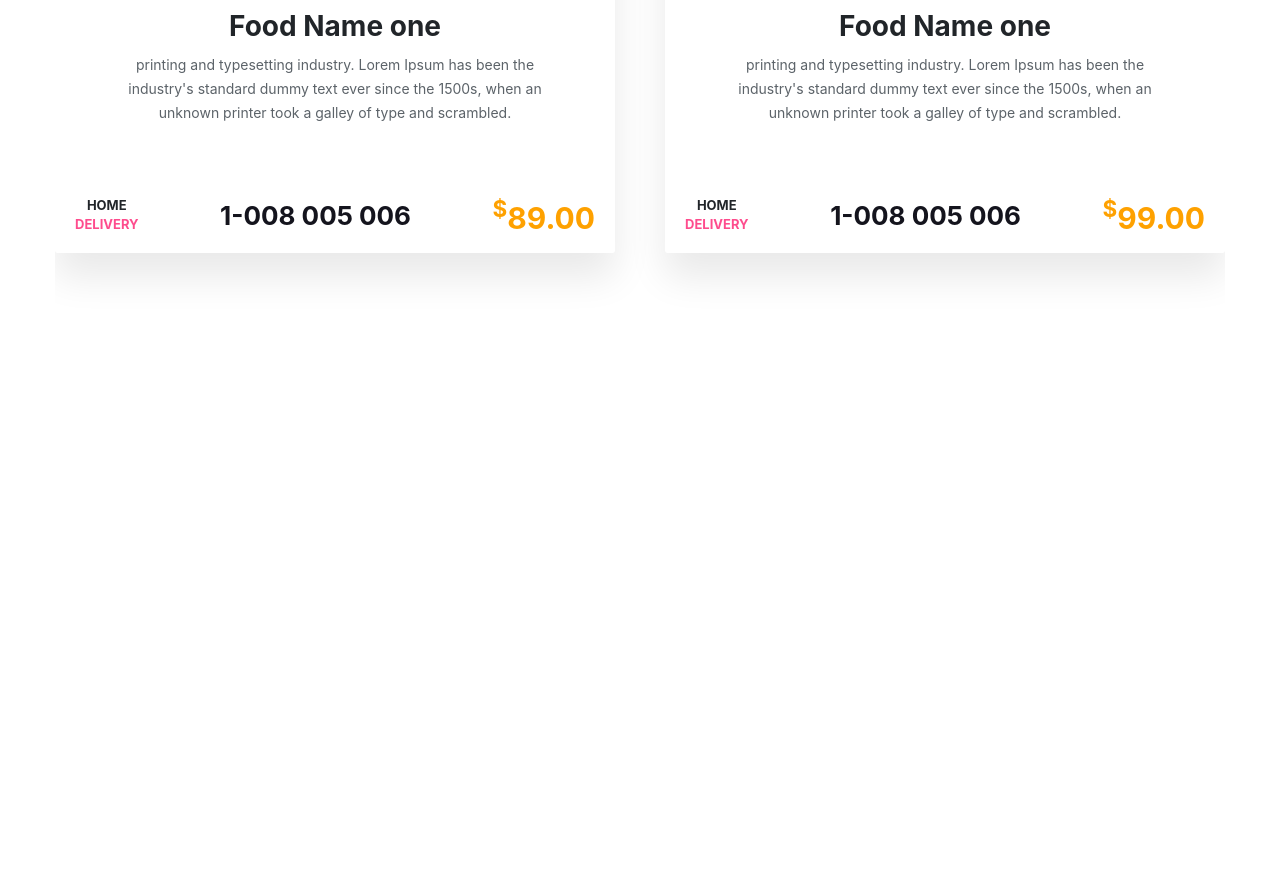
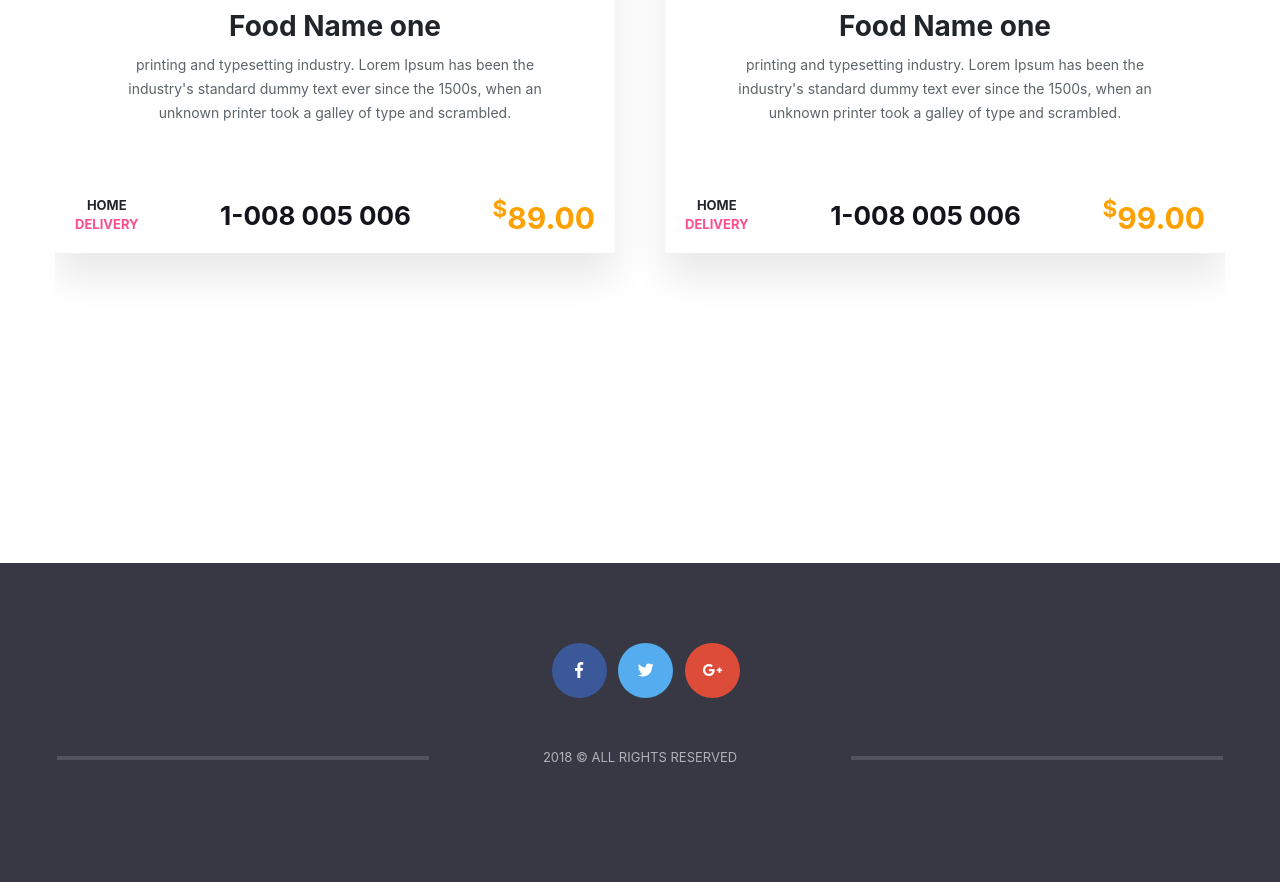
Before and after one commit to DaniilOleghovich/new_restaurant, a plain HTML site: page app/index.html in a window 1280 px wide. Shown: the part 1855-2737 px from the top of the page. Before the commit the page ends 2418 px from the top, so only its background shows below. Drawn offline with nearby package versions, Linux system fonts and the light colour scheme.

Commit message:
section'footer' is added

```diff
--- a/app/index.html
+++ b/app/index.html
@@ -4,10 +4,10 @@
 <head>
   <meta charset="UTF-8">
   <meta name="viewport" content="width=device-width; initial-scale=1.0">
-  <title>Даниил Павличенко - Портфолио</title>
+  <title>Restaurant</title>
   <link href="https://stackpath.bootstrapcdn.com/bootstrap/4.1.1/css/bootstrap.min.css" rel="stylesheet" integrity="sha384-WskhaSGFgHYWDcbwN70/dfYBj47jz9qbsMId/iRN3ewGhXQFZCSftd1LZCfmhktB" crossorigin="anonymous">
   <link href="https://fonts.googleapis.com/css?family=Montserrat:400,700|Open+Sans:400,700|PT+Sans:400,400i" rel="stylesheet">
-  <link rel="stylesheet" href="https://use.fontawesome.com/releases/v5.0.13/css/all.css" integrity="sha384-DNOHZ68U8hZfKXOrtjWvjxusGo9WQnrNx2sqG0tfsghAvtVlRW3tvkXWZh58N9jp" crossorigin="anonymous">
+  <link rel="stylesheet" href="https://use.fontawesome.com/releases/v5.1.0/css/all.css" integrity="sha384-lKuwvrZot6UHsBSfcMvOkWwlCMgc0TaWr+30HWe3a4ltaBwTZhyTEggF5tJv8tbt" crossorigin="anonymous">
   <link rel="stylesheet" href="scss/fontello.css">
   <link rel="stylesheet" href="scss/fontello-embedded.css">
   <link rel="stylesheet" href="css/style.css">
@@ -279,8 +279,23 @@
   </div>
 </section>
 
-<footer>
-
+<footer class="footer">
+  <div class="footer-inner">
+    <div class="footer-icons">
+    <div class="footer-icons__common footer-icons__first">
+      <i class="fab fa-facebook-f"></i>
+    </div>
+    <div class="footer-icons__common footer-icons__second">
+      <i class="fab fa-twitter"></i>
+    </div>
+    <div class="footer-icons__common footer-icons__third">
+      <i class="fab fa-google-plus-g"></i>
+    </div>
+    </div>
+    <div class="footer-reserved">
+      2018 ©   All rights reserved
+    </div>
+  </div>
 </footer>
 
   <script src="https://code.jquery.com/jquery-3.3.1.min.js" integrity="sha256-FgpCb/KJQlLNfOu91ta32o/NMZxltwRo8QtmkMRdAu8=" crossorigin="anonymous"></script>
--- a/app/scss/style.sass
+++ b/app/scss/style.sass
@@ -408,6 +408,60 @@ body
 
 
 
+.footer
+  overflow: hidden
+  background-color: #373844
+  &-inner
+    width: 100%
+    max-width: 1170px
+    margin: 0 auto
+    padding: 80px 0 115px
+  &-icons
+    display: flex
+    justify-content: center
+    &__common
+      display: flex
+      justify-content: center
+      align-items: center
+      width: 55px
+      min-width: 55px
+      height: 55px
+      border-radius: 50%
+      color: #fff
+      margin-left: 1%
+    &__first
+      background-color: #3b5998
+    &__second
+      background-color: #55acee
+    &__third
+      background-color: #dd4b39
+
+  &-reserved
+    text-transform: uppercase
+    text-align: center
+    margin-top: 50px
+    font-size: 13px
+    color: #adb2b7
+  &-reserved:before
+    display: inline-block
+    content: ""
+    width: 372px
+    height: 4px
+    background-color: #52535e
+    vertical-align: middle
+    margin-right: 110px
+  &-reserved:after
+    display: inline-block
+    content: ""
+    width: 372px
+    height: 4px
+    background-color: #52535e
+    vertical-align: middle
+    margin-left: 110px
+
+
+
+
 
 
 // @import "_media.sass"
```
Also changed, not shown: app/css/style.css.
